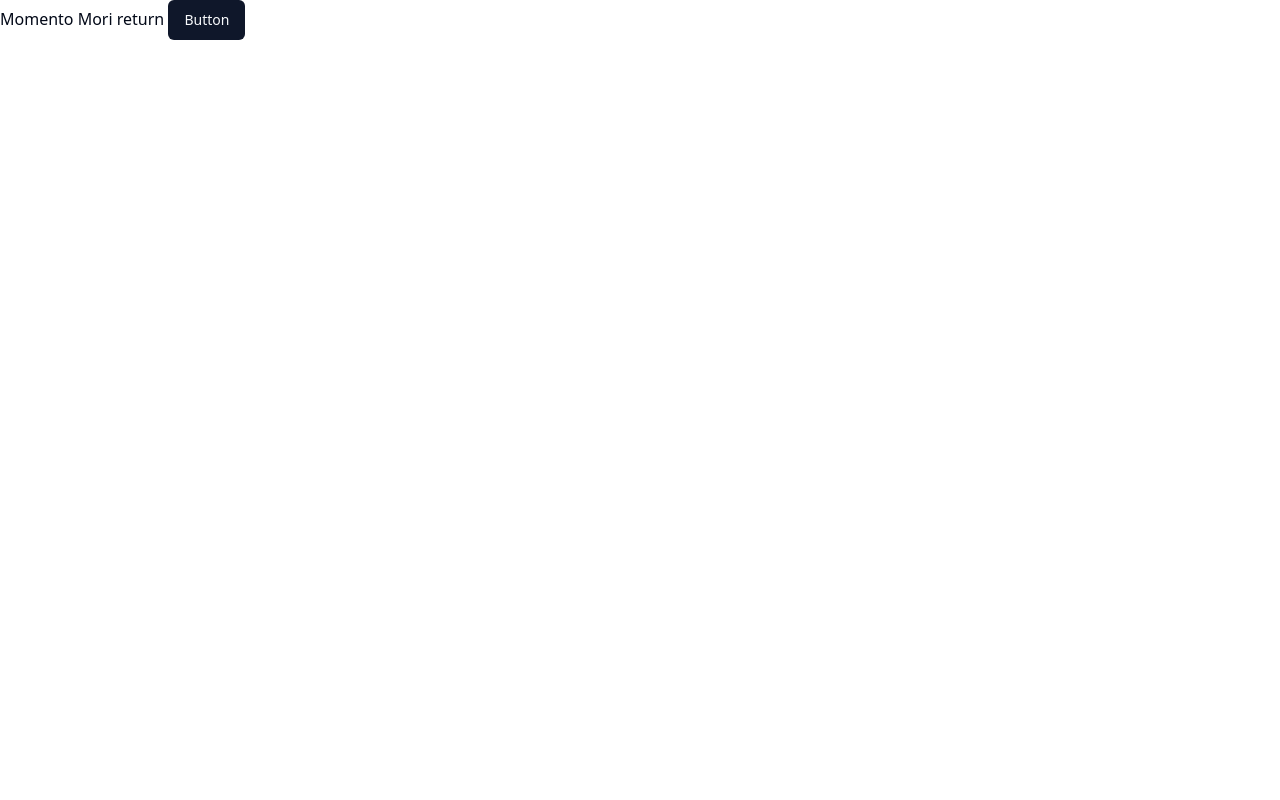
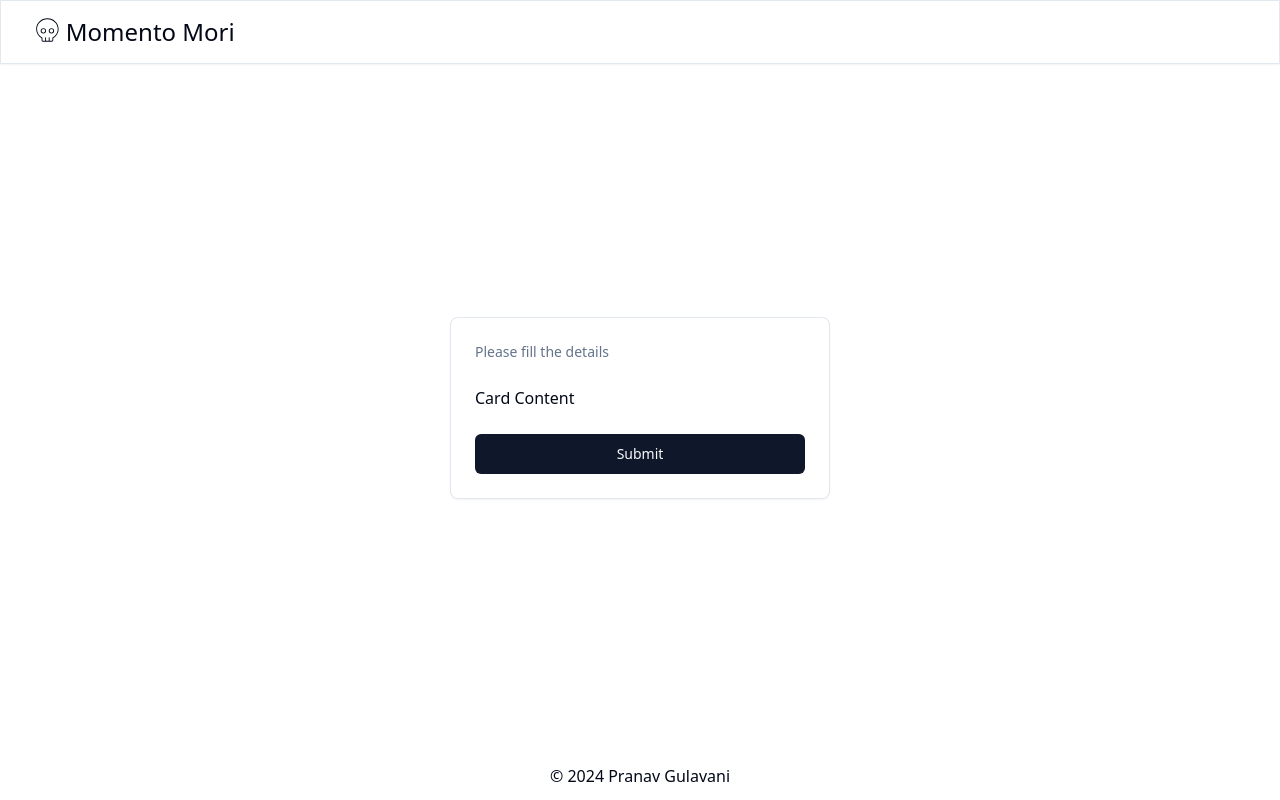
Before and after one commit to pranavgulavani/momento-mori, a React (Vite) app: page / in a window 1280 px wide. Built offline with nearby package versions, Linux system fonts and the light colour scheme.

Commit message:
Added header ,footer ,card area

```diff
--- a/src/App.tsx
+++ b/src/App.tsx
@@ -1,17 +1,18 @@
-import './App.css'
-import { Button } from '@/components/ui/button'
+import "./App.css";
+import Footer from "./components/footer/Footer";
+import Header from "./components/header/Header";
+import MomentoForm from "./components/momentoForm/MomentoForm";
 
 function App() {
-
   return (
     <>
-      <div>
-         Momento Mori
-         return <Button>Button</Button>
+      <div className="flex flex-col max-h-svh h-screen">
+        <Header />
+        <MomentoForm />
+        <Footer />
       </div>
-
     </>
-  )
+  );
 }
 
-export default App
+export default App;
--- /dev/null
+++ b/src/components/footer/Footer.tsx
@@ -0,0 +1,8 @@
+export default function Footer() {
+  const year = new Date().getFullYear();
+  return (
+    <footer className="basis-12 flex h-full justify-center items-center">
+      <p>&copy; {year} Pranav Gulavani </p>
+    </footer>
+  );
+}
--- /dev/null
+++ b/src/components/header/Header.tsx
@@ -0,0 +1,12 @@
+import { PiSkullThin } from "react-icons/pi";
+
+export default function Header() {
+  return (
+    <header className="basis-16 border shadow-sm h-full flex items-center justify-center sm:justify-center md:justify-start">
+      <div className="md:mx-8 flex">
+        <PiSkullThin fontSize="1.8em" />
+        <h3 className="text-xl lg:text-2xl pl-1">Momento Mori</h3>
+      </div>
+    </header>
+  );
+}
--- /dev/null
+++ b/src/components/momentoForm/MomentoForm.tsx
@@ -0,0 +1,31 @@
+import { cn } from "@/lib/utils";
+import {
+  Card,
+  CardContent,
+  CardDescription,
+  CardFooter,
+  CardHeader,
+} from "../ui/card";
+import { Button } from "../ui/button";
+
+type CardProps = React.ComponentProps<typeof Card>;
+
+export default function MomentoForm({ className, ...props }: CardProps) {
+  return (
+    <div className="flex-grow flex justify-center items-center">
+      <Card className={cn("w-[380px]")}>
+        <CardHeader>
+          <CardDescription>Please fill the details</CardDescription>
+        </CardHeader>
+        <CardContent>
+          <p>Card Content</p>
+        </CardContent>
+        <CardFooter>
+          <Button variant="default" className={cn("w-full")}>
+            Submit
+          </Button>
+        </CardFooter>
+      </Card>
+    </div>
+  );
+}
--- /dev/null
+++ b/src/components/ui/card.tsx
@@ -0,0 +1,86 @@
+import * as React from "react";
+
+import { cn } from "@/lib/utils";
+
+const Card = React.forwardRef<
+  HTMLDivElement,
+  React.HTMLAttributes<HTMLDivElement>
+>(({ className, ...props }, ref) => (
+  <div
+    ref={ref}
+    className={cn(
+      "rounded-lg border bg-card text-card-foreground shadow-sm",
+      className
+    )}
+    {...props}
+  />
+));
+Card.displayName = "Card";
+
+const CardHeader = React.forwardRef<
+  HTMLDivElement,
+  React.HTMLAttributes<HTMLDivElement>
+>(({ className, ...props }, ref) => (
+  <div
+    ref={ref}
+    className={cn("flex flex-col space-y-1.5 p-6", className)}
+    {...props}
+  />
+));
+CardHeader.displayName = "CardHeader";
+
+const CardTitle = React.forwardRef<
+  HTMLParagraphElement,
+  React.HTMLAttributes<HTMLHeadingElement>
+>(({ className, ...props }, ref) => (
+  <h3
+    ref={ref}
+    className={cn(
+      "text-2xl font-semibold leading-none tracking-tight",
+      className
+    )}
+    {...props}
+  />
+));
+CardTitle.displayName = "CardTitle";
+
+const CardDescription = React.forwardRef<
+  HTMLParagraphElement,
+  React.HTMLAttributes<HTMLParagraphElement>
+>(({ className, ...props }, ref) => (
+  <p
+    ref={ref}
+    className={cn("text-sm text-muted-foreground", className)}
+    {...props}
+  />
+));
+CardDescription.displayName = "CardDescription";
+
+const CardContent = React.forwardRef<
+  HTMLDivElement,
+  React.HTMLAttributes<HTMLDivElement>
+>(({ className, ...props }, ref) => (
+  <div ref={ref} className={cn("p-6 pt-0", className)} {...props} />
+));
+CardContent.displayName = "CardContent";
+
+const CardFooter = React.forwardRef<
+  HTMLDivElement,
+  React.HTMLAttributes<HTMLDivElement>
+>(({ className, ...props }, ref) => (
+  <div
+    ref={ref}
+    className={cn("flex items-center p-6 pt-0", className)}
+    {...props}
+  />
+));
+CardFooter.displayName = "CardFooter";
+
+export {
+  Card,
+  CardHeader,
+  CardFooter,
+  CardTitle,
+  CardDescription,
+  CardContent,
+};
```
